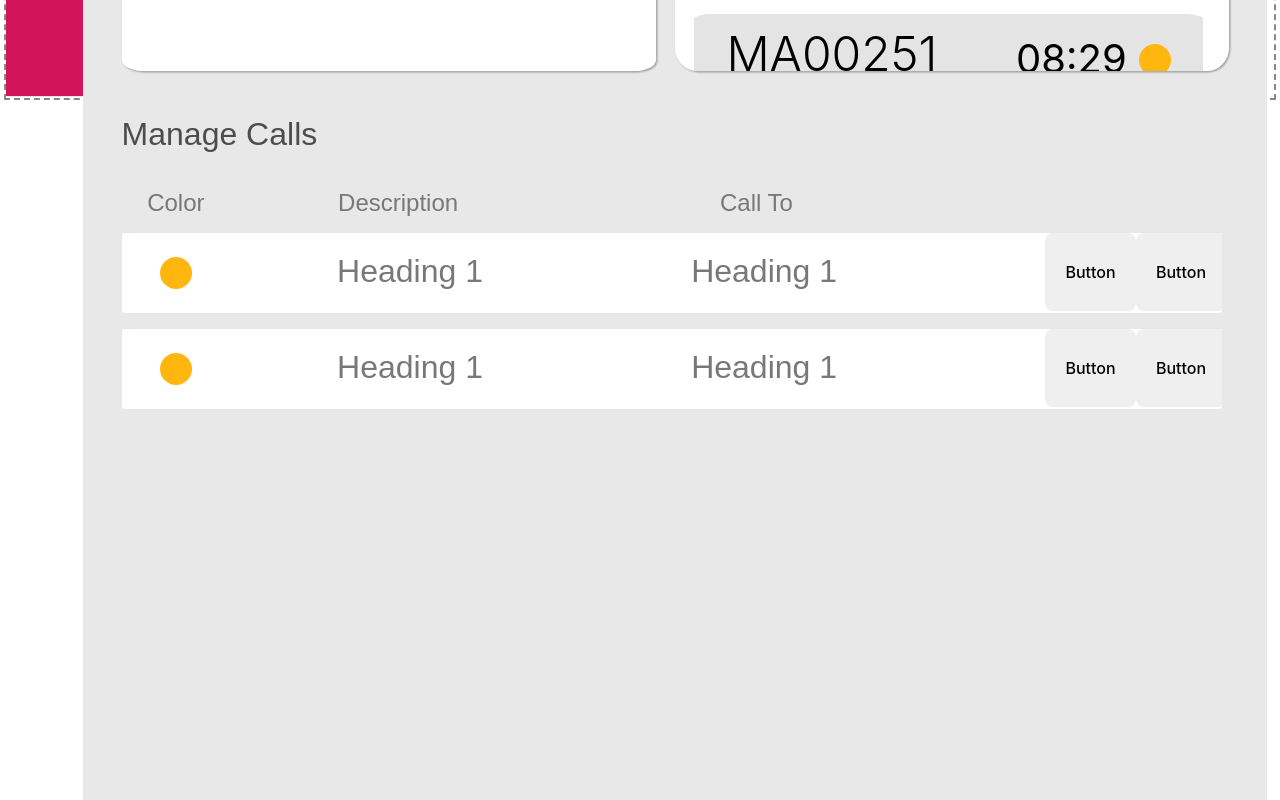
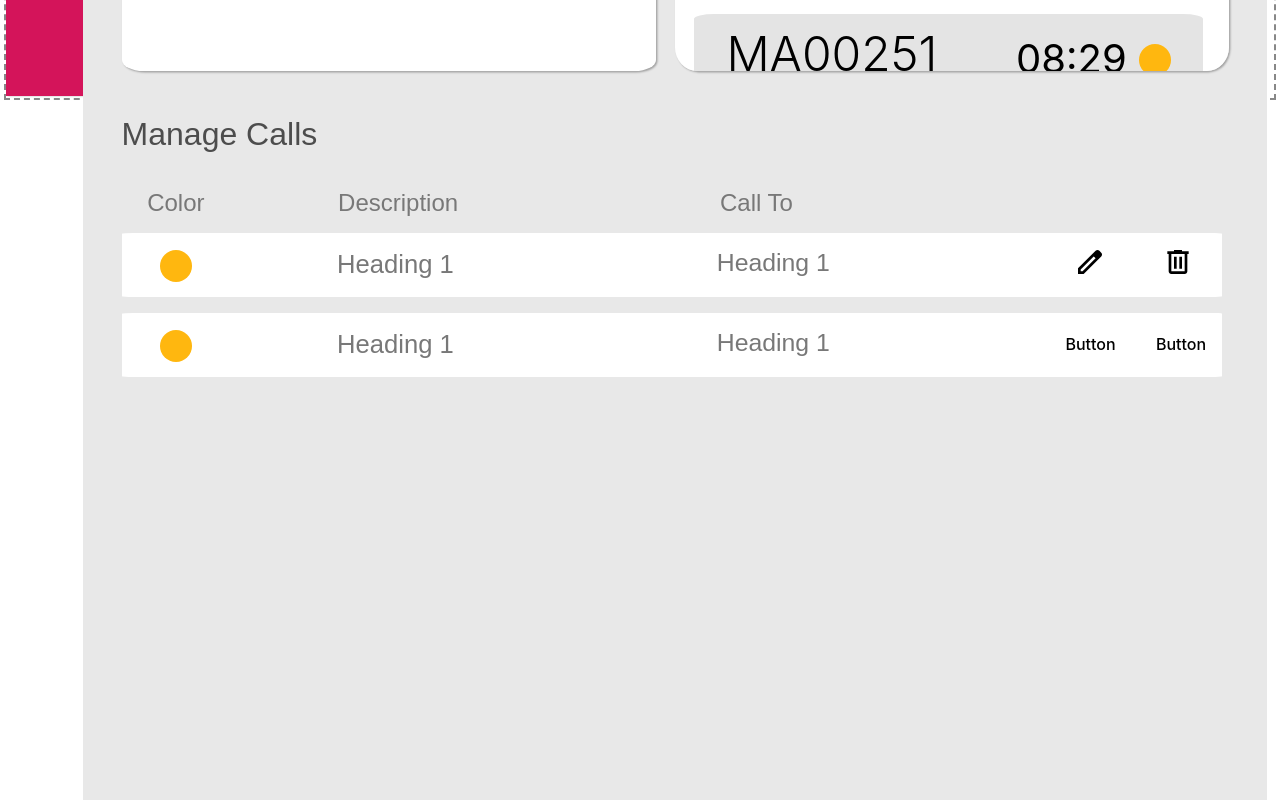
Before and after one commit to yasith46/AndonSystem-ManageConsole, a React (Vite) app: page / in a window 1280 px wide. Shown: the part 704-1504 px from the top of the page. Built offline with nearby package versions, Linux system fonts and the light colour scheme.

Commit message:
edited manage

```diff
--- a/src/App.module.scss
+++ b/src/App.module.scss
@@ -18,7 +18,7 @@
   grid-template-columns: 1fr 1fr;
   padding-top: 2vh;
   padding-bottom: 2vh;
-    background-color: #FFFFFF;
+  background-color: #ffffff;
   box-shadow: 2px 0 2px rgba(26, 26, 26, 0.3);
   top: 0vw;
 }
@@ -29,7 +29,7 @@
   position: relative;
   right: 10vw;
   text-align: start;
-    color: #D4145A;
+  color: #d4145a;
   font-size: 5vh;
   left: 3vw;
 }
@@ -44,7 +44,7 @@
   border-bottom-left-radius: 100;
   border-radius: 100%;
   background-repeat: no-repeat;
-    background-image: url("https://static.wixstatic.com/media/d9657b20f1b9473f90815b9da211bb2a.jpg/v1/fit/w_924,h_520/d9657b20f1b9473f90815b9da211bb2a.jpg");
+  background-image: url('https://static.wixstatic.com/media/d9657b20f1b9473f90815b9da211bb2a.jpg/v1/fit/w_924,h_520/d9657b20f1b9473f90815b9da211bb2a.jpg');
   background-position: 50%;
   background-size: cover;
   background-attachment: scroll;
@@ -58,8 +58,8 @@
   min-height: 88vh;
   position: absolute;
   top: 12vh;
-    background-color: #D4145A;
-    box-shadow: 2px 0 2px #B2B2B2;
+  background-color: #d4145a;
+  box-shadow: 2px 0 2px #b2b2b2;
 }
 
 .dashboard {
@@ -71,13 +71,13 @@
   grid-template-rows: 1fr 4fr 4fr;
   grid-template-columns: 1fr 1fr;
   min-height: 88vh;
-    background-color: #E8E8E8;
+  background-color: #e8e8e8;
 }
 
 .graph {
   grid-row-start: 2;
   grid-column-start: 1;
-    background-color: #FFFFFF;
+  background-color: #ffffff;
   padding: 0vw;
   margin: 0vh 1.5vw 2vh 3vw;
   border-radius: 4%;
@@ -90,7 +90,7 @@
   padding: 0vw 0vw 0vw 3vw;
   font-family: Arial, sans-serif;
   font-weight: 100;
-    color: #4D4D4D;
+  color: #4d4d4d;
   grid-row-start: 1;
   grid-row-end: 1;
   grid-column-end: 1;
@@ -98,7 +98,8 @@
   display: grid;
 }
 
-.stat {}
+.stat {
+}
 
 .stats {
   grid-row-start: 3;
@@ -107,7 +108,7 @@
   margin-right: 1.5vw;
   margin-bottom: 4vh;
   margin-top: 1vh;
-    background-color: #FFFFFF;
+  background-color: #ffffff;
   box-shadow: 1.41px 1.41px 2px rgba(0, 0, 0, 0.3);
   border-radius: 4%;
 }
@@ -115,7 +116,7 @@
 .currentcalls {
   grid-column-start: 2;
   grid-column-end: 2;
-    background-color: #FFFFFF;
+  background-color: #ffffff;
   overflow: auto;
   align-self: stretch;
   grid-row-end: 4;
@@ -126,7 +127,8 @@
   max-height: 75vh;
 }
 
-.graphtitle {}
+.graphtitle {
+}
 
 .cardtitle {
   text-align: start;
@@ -141,7 +143,7 @@
 }
 
 .callsat {
-    background-color: #E4E4E4;
+  background-color: #e4e4e4;
   margin-right: 2vw;
   margin-left: 1.5vw;
   border-radius: 4%;
@@ -234,7 +236,8 @@
   overflow: hidden;
 }
 
-.time {}
+.time {
+}
 
 .timeblock {
   display: grid;
@@ -254,11 +257,11 @@
   font-size: 5vh;
   margin: 0vh;
   position: relative;
-    line-height: .725;
+  line-height: 0.725;
 }
 
 .status {
-    background-color: #FFB70F;
+  background-color: #ffb70f;
   height: 4vh;
   width: 4vh;
   border-radius: 1000%;
@@ -277,9 +280,11 @@
   top: 6vh;
 }
 
-.space {}
+.space {
+}
 
-.att {}
+.att {
+}
 
 .att {
   display: grid;
@@ -302,16 +307,20 @@
   position: absolute;
   top: 100vh;
   left: 6.5vw;
-    background-color: #E8E8E8;
+  background-color: #e8e8e8;
 }
 
-.dash {}
+.dash {
+}
 
-.managebutt {}
+.managebutt {
+}
 
-.dashbutt {}
+.dashbutt {
+}
 
-.ManageCalls {}
+.ManageCalls {
+}
 
 .coltitle {
   display: grid;
@@ -330,18 +339,18 @@
 }
 
 .managecallcard {
-    height: 10vh;
-    background-color: #FFFFFF;
+  background-color: #ffffff;
   padding-left: 0vw;
   margin-left: 3vw;
   width: 86vw;
   border-radius: 1%;
   margin-top: 0vh;
   margin-bottom: 2vh;
+  height: 8vh;
 }
 
 .manage {
-    margin: 3vh 0vh 0vh;
+  margin: 2.2vh 0vh 0vh;
 }
 
 .cardtext {
@@ -352,24 +361,38 @@
   text-align: start;
 }
 
-.mancall {}
+.mancall {
+}
 
 .mancalldesc {
   grid-column-start: 2;
   grid-column-end: 4;
+  font-size: 3.2vh;
 }
 
 .mancallto {
   grid-column-start: 4;
   grid-column-end: 6;
+  font-size: 3.1vh;
+  margin-left: 2vw;
 }
 
-.mancalledit {}
+.mancalledit {
+  background-color: #ffffff;
+}
 
-.mancalldel {}
+.mancalldel {
+  cursor: pointer;
+  background-color: rgb(255, 255, 255);
+}
 
 .mancallbut {
   overflow: auto;
   display: grid;
   grid-template-columns: 1fr 1fr;
 }
+.mancalldelimg {
+}
+.editsvg {
+  height: 4vh;
+}
--- a/src/App.tsx
+++ b/src/App.tsx
@@ -125,8 +125,12 @@ function App() {
                         </h1>
                         <h1 className={Classnames(styles.cardtext, styles.mancallto)}>Heading 1</h1>
                         <div className={styles.mancallbut}>
-                            <button className={styles.mancalldel}>Button</button>
-                            <button className={styles.mancalledit}>Button</button>
+                            <button className={styles.mancalldel}>
+                                <img src="/src/assets/edit.svg" alt="" className={styles.editsvg} />
+                            </button>
+                            <button className={styles.mancalledit}>
+                                <img src="/src/assets/del.svg" alt="" className={styles.editsvg} />
+                            </button>
                         </div>
                     </div>
                 </div>
```
Also changed, not shown: src/_codux/boards/dash/dash.board.tsx (deleted, +0 -8 lines), src/assets/del.svg (added), src/assets/edit.svg (added). Lines whose indentation alone changed are shown as unchanged.
